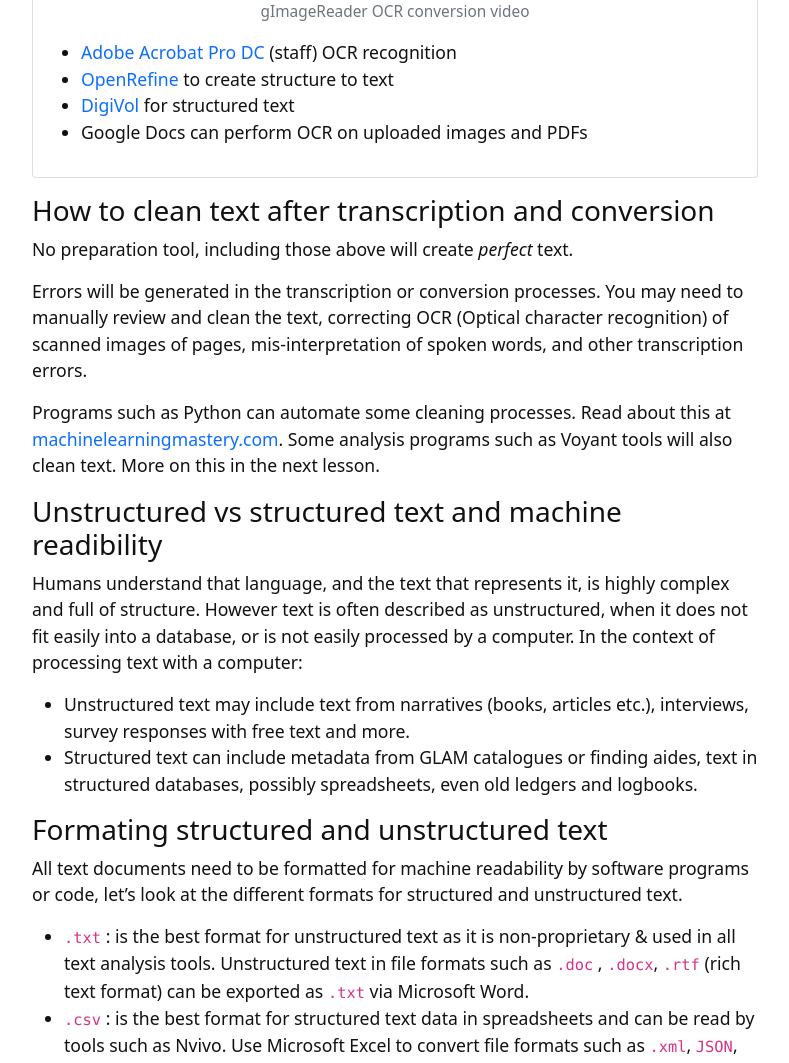
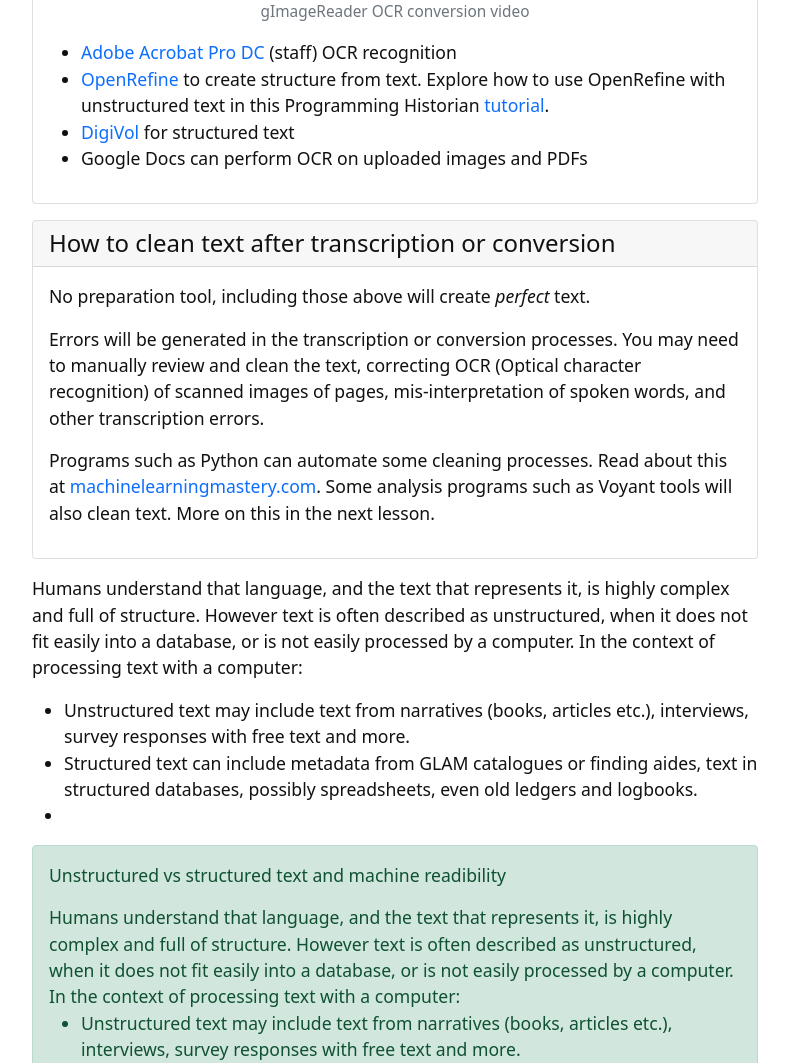
Before and after one commit to GULibrarySandbox/intro-text-mining-analysis-2022, a Jekyll site: the page built from content/5-prepare-text.md, in a window 1280 px wide and 1400 px high, scrolled down 4476 px. Shown: the part 193-1256 px from the top of the window, without its empty margins (245-1034 px from the left). Built offline with Jekyll 4.4.1, drawn with Linux system fonts in a browser that asks for light colours; some of the changed text lies outside the part shown; grey boxes are pictures that could not be loaded.

Commit message:
Update 5-prepare-text.md

```diff
--- a/content/5-prepare-text.md
+++ b/content/5-prepare-text.md
@@ -31,6 +31,7 @@ Let's explore the different formats and preparation steps below.
 | *Speech to text* | *Handwritten text* | *Printed text* | *Digital text* |
 | transcribe the audio content | transcribe manually or via an automated processes | transcribe or digitise via a scanner then process into text via Optical Character Recognition (OCR) | reformat files to .txt |
 {:.table .table-bordered}
+
 
 ### Tools to prepare text data
 
@@ -73,34 +74,38 @@ Watch this video on how to install and use [gImageReader](https://github.com/man
 {% include video-embed.html youtubeid="GMAZtpWQF0U" caption="gImageReader OCR conversion video" %}
 
 - [Adobe Acrobat Pro DC](https://intranet.secure.griffith.edu.au/computing/software) (staff) OCR recognition
-- [OpenRefine](https://openrefine.org/) to create structure to text
+- [OpenRefine](https://openrefine.org/) to create structure from text.  Explore how to use OpenRefine with unstructured text in this Programming Historian [tutorial](https://programminghistorian.org/en/lessons/fetch-and-parse-data-with-openrefine).
 - [DigiVol](https://volunteer.ala.org.au/) for structured text
 - Google Docs can perform OCR on uploaded images and PDFs
 {% endcapture %}{% include card.html header="Digital documents - text recognition and conversion tools" text=text %}
 
-
-### How to clean text after transcription and conversion
-
+{% capture text %}
 No preparation tool, including those above will create *perfect* text.
 
 Errors will be generated in the transcription or conversion processes. You may need to manually review and clean the text, correcting OCR (Optical character recognition) of scanned images of pages, mis-interpretation of spoken words, and other transcription errors.
 
 Programs such as Python can automate some cleaning processes. Read about this at [machinelearningmastery.com](https://machinelearningmastery.com/clean-text-machine-learning-python/). Some analysis programs such as Voyant tools will also clean text. More on this in the next lesson.
-
-### Unstructured vs structured text and machine readibility
+{% endcapture %}{% include card.html header="How to clean text after transcription or conversion" text=text %}
 
 Humans understand that language, and the text that represents it, is highly complex and full of structure. However text is often described as unstructured, when it does not fit easily into a database, or is not easily processed by a computer. In the context of processing text with a computer:
 
 - Unstructured text may include text from narratives (books, articles etc.), interviews, survey responses with free text and more.
 - Structured text can include metadata from GLAM catalogues or finding aides, text in structured databases, possibly spreadsheets, even old ledgers and logbooks.
+-
+{% include alert.html text="Unstructured vs structured text and machine readibility
 
-### Formating structured and unstructured text
+Humans understand that language, and the text that represents it, is highly complex and full of structure. However text is often described as unstructured, when it does not fit easily into a database, or is not easily processed by a computer. In the context of processing text with a computer:
 
+- Unstructured text may include text from narratives (books, articles etc.), interviews, survey responses with free text and more.
+- Structured text can include metadata from GLAM catalogues or finding aides, text in structured databases, possibly spreadsheets, even old ledgers and logbooks." align="left" color="success" %}
+
+
+{% capture text %}
 All text documents need to be formatted for machine readability by software programs or code, let's look at the different formats for structured and unstructured text.
 - `.txt` : is the best format for unstructured text as it is non-proprietary & used in all text analysis tools. Unstructured text in file formats such as `.doc` , `.docx`, `.rtf` (rich text format) can be exported as `.txt` via Microsoft Word.
 - `.csv` : is the best format for structured text data in spreadsheets and can be read by tools such as Nvivo. Use Microsoft Excel to convert file formats such as `.xml`, `JSON`, `.html` into `.csv.` or `.txt` delimited text file, in which a `tab` separates each field of text.
 - `.pdf` : that has been OCR processed is accepted by some analysis tools. For older texts you might need to transcribe the text or clean the data as the .pdf may be an image of a scanned document.
-
+{% endcapture %}{% include card.html header="Formatting structured and unstructed text" text=text %}
 ------
 
 {% capture text %}
```
